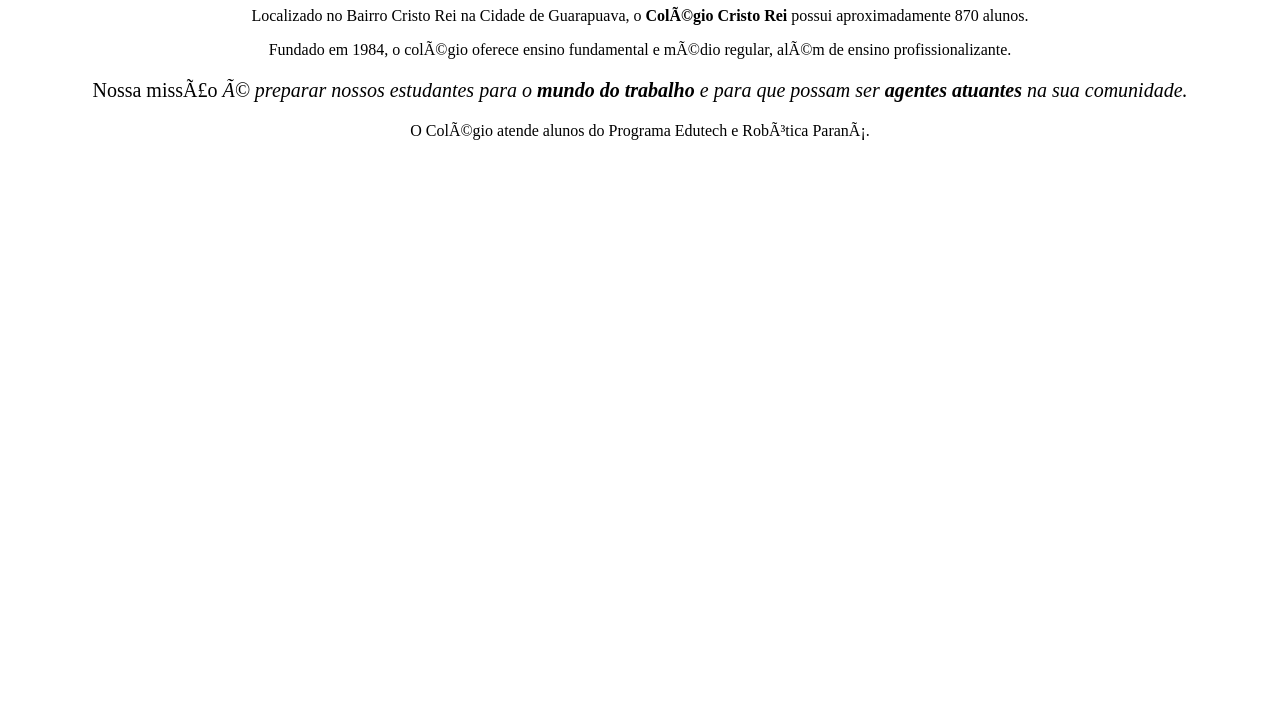
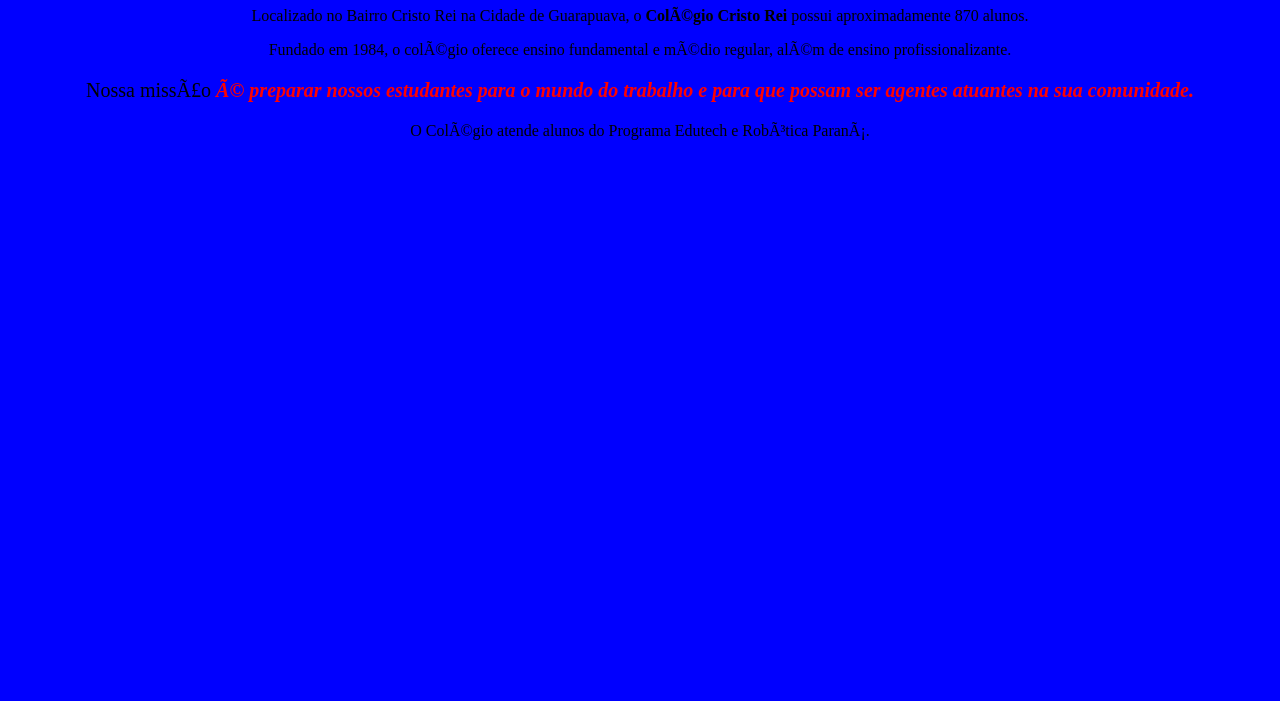
Before and after one commit to henrypedroso/site_cristo_rei, a plain HTML site: page index.html in a window 1280 px wide. Shown: the part 99-800 px from the top of the page. Drawn offline with Linux system fonts and the light colour scheme.

Commit message:
Atualizando site.

```diff
--- a/index.html
+++ b/index.html
@@ -7,9 +7,7 @@
         <link rel="stylesheet" href="style.css">
 
         <style>
-            p {
-                text-align: center
-            }
+
         </style>
     </head>
 
@@ -21,7 +19,7 @@
         <p>Fundado em 1984, o colégio oferece ensino fundamental e médio regular,
     além de ensino profissionalizante.</p>
 
-        <p style="font-size: 20px"> Nossa missão <em>é preparar nossos estudantes para o <strong>mundo do trabalho</strong> e para que possam ser <strong>agentes atuantes</strong> na sua comunidade.</em></p>
+        <p style="font-size: 20px"> Nossa missão <em><strong>é preparar nossos estudantes para o mundo do trabalho e para que possam ser agentes atuantes na sua comunidade.</strong></em></p>
 
         <p>O Colégio atende alunos do Programa Edutech e Robótica Paraná.</p>
     </body>
--- a/style.css
+++ b/style.css
@@ -1,3 +1,12 @@
+
+body{
+    background: blue ;
+}
+
 p {
 text-align: center
 }
+
+em strong {
+    color: red;
+}
```
